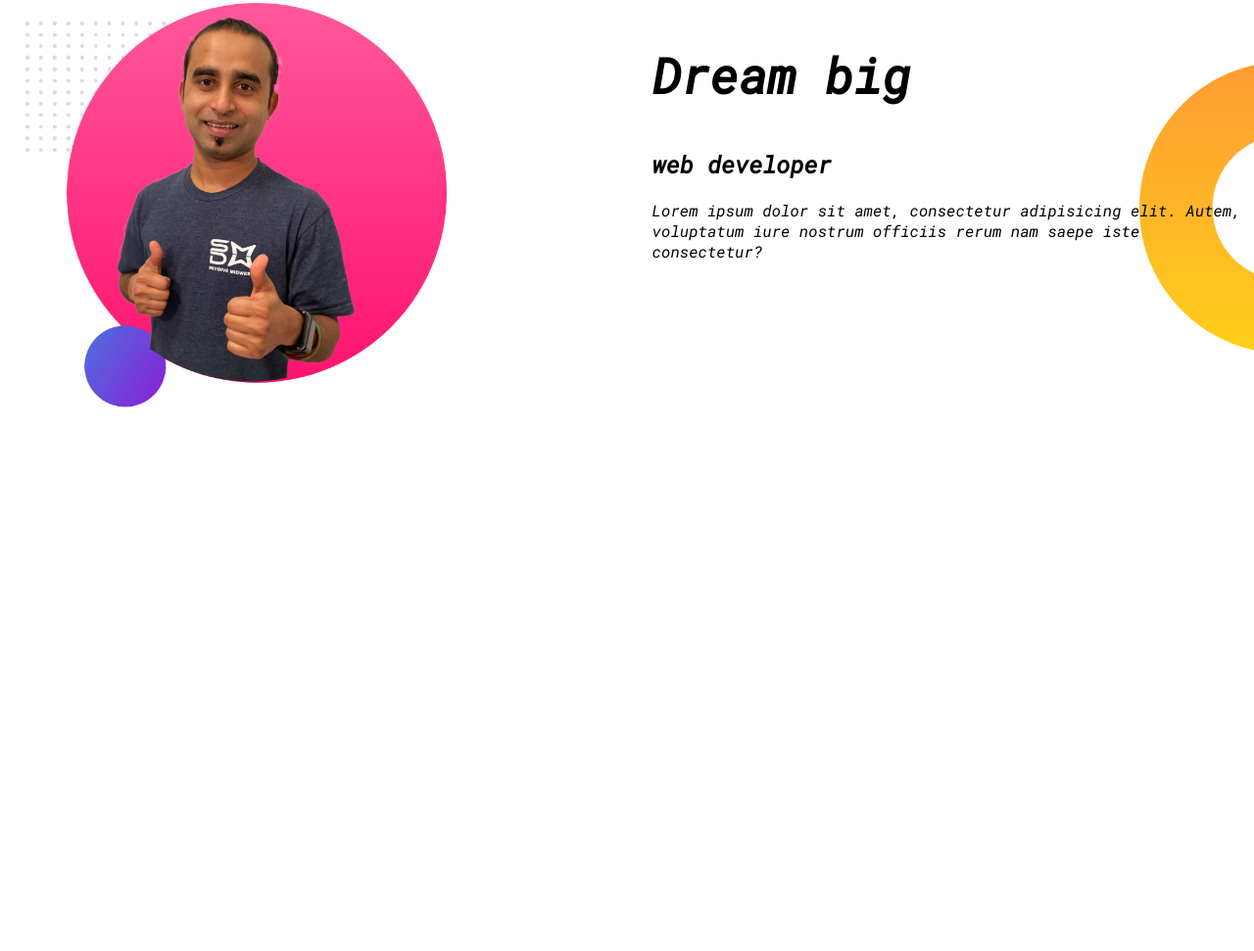
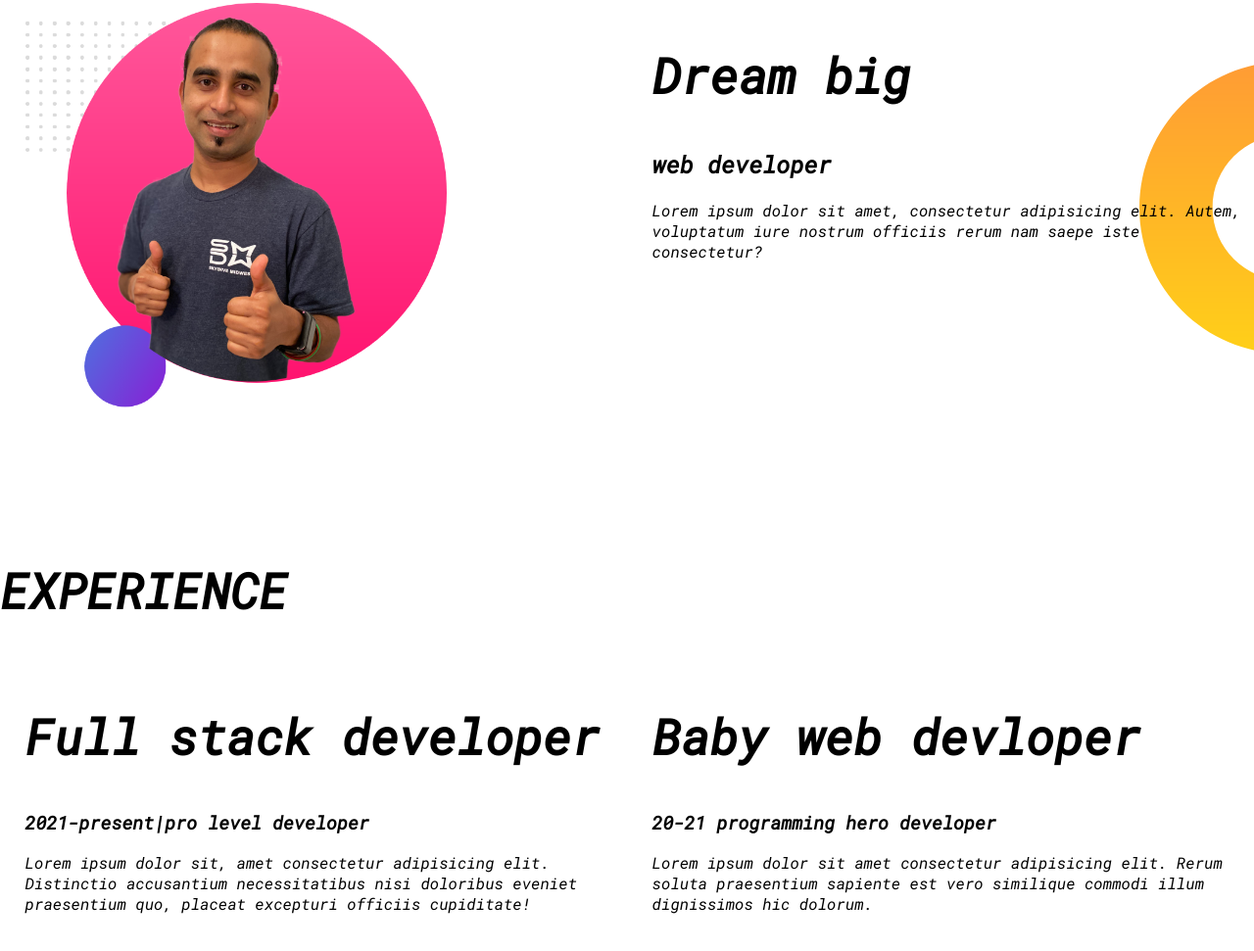
Before and after one commit to Ripon9966/dev-portfolio, a plain HTML site: page index.html in a window 1280 px wide. Shown: the part 578-1549 px from the top of the page at 98% size. Before the commit the page ends 1148 px from the top, so only its background shows below. Drawn offline with Linux system fonts and the light colour scheme.

Commit message:
commit line

```diff
--- a/index.html
+++ b/index.html
@@ -12,7 +12,7 @@
     <link rel="stylesheet" href="style.css">
 </head>
 <body>
-   <section class="top-banner">
+   <section class="flexible-area top-banner">
     <div class="half-width"> <h1>Welcome sir</h1>
     <h1><span class="orange-clour">To ripon's</span>world</h1>
     <h3>Building climber and train stopper</h3>
@@ -21,7 +21,7 @@
     </div>
     <div class="half-width"><img src="images/ripon.png" alt=""></div>
    </section>
-   <section class="reverse-side">
+   <section class="flexible-area reverse-side">
     <div class="half-width">
         <img src="images/jhankar2.png" alt="">
     </div>
@@ -32,5 +32,21 @@
         <a class="link-button" target="_blank" href="">download res</a>
     </div>
    </section>
+   <section class="expreince-area">
+    <h1>EXPERIENCE</h1>
+    <div class="flexible-area">
+        <div class="half-width">
+        <h1>Full stack developer</h1>
+        <h3>2021-present|pro level developer</h3>
+        <p>Lorem ipsum dolor sit, amet consectetur adipisicing elit. Distinctio accusantium necessitatibus nisi doloribus eveniet praesentium quo, placeat excepturi officiis cupiditate!</p>
+    </div>
+
+    <div class="half-width">
+        <h1>Baby web devloper</h1>
+        <h3>20-21 programming hero developer</h3>
+        <p>Lorem ipsum dolor sit amet consectetur adipisicing elit. Rerum soluta praesentium sapiente est vero similique commodi illum dignissimos hic dolorum.</p>
+    </div>
+    </div>
+   </section>
 </body>
 </html>
--- a/style.css
+++ b/style.css
@@ -10,11 +10,7 @@ h1{
 .orange-clour{
     color: orange;
 }
-section{
-    display: flex;
-    margin-bottom: 150px;
 
-}
 .half-width{
     width: 50%;
     padding-left: 2%;
@@ -41,3 +37,7 @@ section{
     background-repeat: no-repeat;
     background-position: right;
 }
+.flexible-area{
+    display: flex;
+    margin-bottom: 150px;
+}
```
